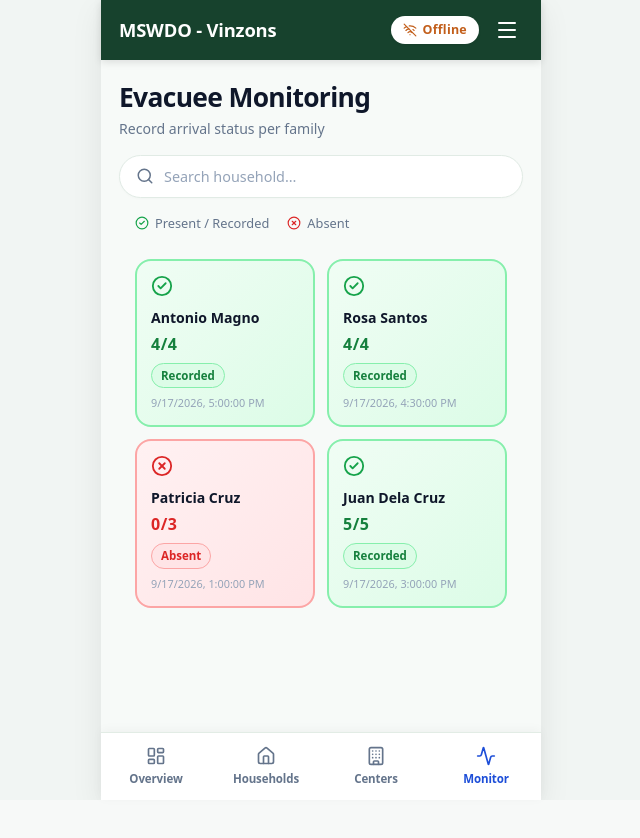
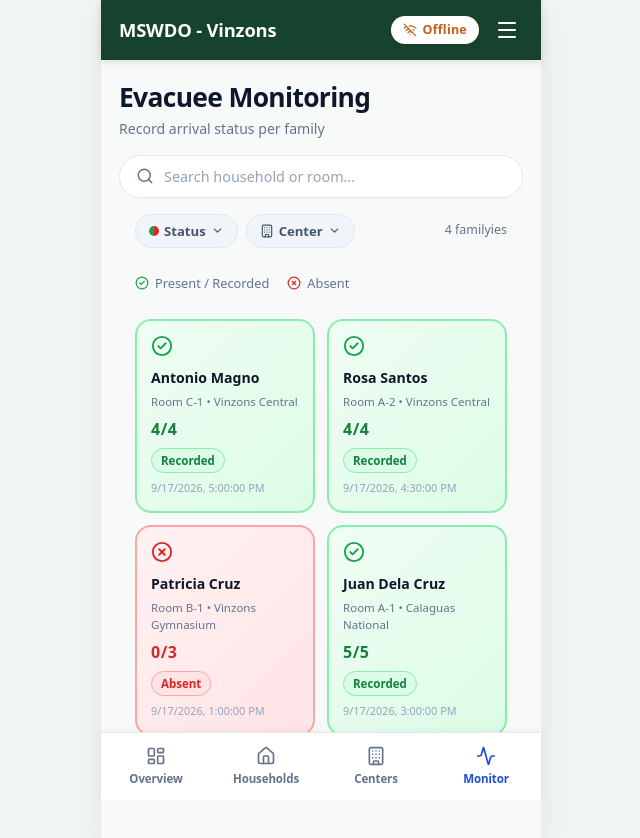
Before and after one commit to shironxiao/mswdo-vinzons, a React (Vite) app: page /mobile/monitor in a window 1280 px wide. Shown: the top 838 px of the page, without its empty margins (319-959 px from the left). Before the commit the page ends 800 px from the top, so only its background shows below. Built offline with nearby package versions, Linux system fonts and the light colour scheme.

Commit message:
filter button

```diff
--- a/src/pages/Mobile/MobileHouseholds.jsx
+++ b/src/pages/Mobile/MobileHouseholds.jsx
@@ -1,7 +1,7 @@
 import { useState, useEffect, useCallback } from 'react';
 import {
   Search, Plus, User, Edit, X, Trash2, QrCode,
-  AlertTriangle, Ticket, Printer, Filter, ChevronDown,
+  AlertTriangle, Ticket, Printer, Filter, ChevronDown, Building,
 } from 'lucide-react';
 import { QRCodeSVG } from 'qrcode.react';
 import './MobileCommon.css';
@@ -457,37 +457,43 @@ function StubIssuancePanel({ household, households, onIssue, onClose }) {
 /* ──────────────────────────────────────────────
    Filter Dropdown
    ────────────────────────────────────────────── */
-function FilterDropdown({ filterStub, filterCenter, onStub, onCenter, onClose }) {
+function StatusFilterDropdown({ value, onChange, onClose }) {
   return (
     <div className="vin-hh-filter-dropdown" onClick={(e) => e.stopPropagation()}>
       <div className="vin-hh-filter-section-title">STUB STATUS</div>
-      {['All', 'Issued', 'Not Issued'].map((opt) => (
+      {[
+        { id: 'All', label: 'All Status', dot: 'all' },
+        { id: 'Issued', label: 'Issued (Green)', dot: 'issued' },
+        { id: 'Not Issued', label: 'Not Issued (Red)', dot: 'notissued' },
+      ].map((opt) => (
         <button
-          key={opt}
+          key={opt.id}
           type="button"
-          className={`vin-hh-filter-opt ${filterStub === opt ? 'active' : ''}`}
-          onClick={() => onStub(opt)}
+          className={`vin-hh-filter-opt ${value === opt.id ? 'active' : ''}`}
+          onClick={() => { onChange(opt.id); onClose(); }}
         >
-          <span className={`vin-hh-filter-dot ${opt === 'Issued' ? 'issued' : opt === 'Not Issued' ? 'notissued' : 'all'}`} />
-          {opt}
+          <span className={`vin-hh-filter-dot ${opt.dot}`} />
+          {opt.label}
         </button>
       ))}
+    </div>
+  );
+}
 
-      <div className="vin-hh-filter-section-title" style={{ marginTop: 10 }}>EVACUATION CENTER</div>
+function CenterFilterDropdown({ value, onChange, onClose }) {
+  return (
+    <div className="vin-hh-filter-dropdown" onClick={(e) => e.stopPropagation()}>
+      <div className="vin-hh-filter-section-title">EVACUATION CENTER</div>
       {CENTERS.map((c) => (
         <button
           key={c}
           type="button"
-          className={`vin-hh-filter-opt ${filterCenter === c ? 'active' : ''}`}
-          onClick={() => onCenter(c)}
+          className={`vin-hh-filter-opt ${value === c ? 'active' : ''}`}
+          onClick={() => { onChange(c); onClose(); }}
         >
           {c}
         </button>
       ))}
-
-      <button type="button" className="vin-hh-filter-clear" onClick={() => { onStub('All'); onCenter('All Centers'); onClose(); }}>
-        Clear Filters
-      </button>
     </div>
   );
 }
@@ -500,7 +506,7 @@ export default function MobileHouseholds() {
   const [search, setSearch] = useState('');
   const [filterStub, setFilterStub] = useState('All');         // 'All' | 'Issued' | 'Not Issued'
   const [filterCenter, setFilterCenter] = useState('All Centers');
-  const [showFilter, setShowFilter] = useState(false);
+  const [openFilter, setOpenFilter] = useState(null);          // 'status' | 'center' | null
   const [selectedHousehold, setSelectedHousehold] = useState(null);
   const [modalMode, setModalMode] = useState(null);
   const [showScanner, setShowScanner] = useState(false);
@@ -592,7 +598,7 @@ export default function MobileHouseholds() {
 
   /* ── RENDER ── */
   return (
-    <div className="vin-mob-page" onClick={() => showFilter && setShowFilter(false)}>
+    <div className="vin-mob-page" onClick={() => openFilter && setOpenFilter(null)}>
 
       {/* Header */}
       <header className="vin-mob-header">
@@ -627,44 +633,65 @@ export default function MobileHouseholds() {
         <div className="vin-hh-scan-error"><AlertTriangle size={14} /> {scanError}</div>
       )}
 
-      {/* Filter bar */}
+      {/* Filter bar with separate Status and Center buttons */}
       <div className="vin-hh-filter-bar">
-        {/* Filter button */}
+        {/* Status Filter Button */}
         <div style={{ position: 'relative' }}>
           <button
             type="button"
-            className={`vin-hh-filter-btn ${activeFilters > 0 ? 'vin-hh-filter-btn--active' : ''}`}
-            onClick={(e) => { e.stopPropagation(); setShowFilter((v) => !v); }}
+            className={`vin-hh-filter-btn ${filterStub !== 'All' ? 'vin-hh-filter-btn--active' : ''}`}
+            onClick={(e) => {
+              e.stopPropagation();
+              setOpenFilter(openFilter === 'status' ? null : 'status');
+            }}
           >
-            <Filter size={15} />
-            Filter
-            {activeFilters > 0 && <span className="vin-hh-filter-badge">{activeFilters}</span>}
+            <span className={`vin-hh-filter-dot ${filterStub === 'Issued' ? 'issued' : filterStub === 'Not Issued' ? 'notissued' : 'all'}`} />
+            <span>{filterStub === 'All' ? 'Status' : filterStub}</span>
             <ChevronDown size={13} />
           </button>
 
-          {showFilter && (
-            <FilterDropdown
-              filterStub={filterStub}
-              filterCenter={filterCenter}
-              onStub={setFilterStub}
-              onCenter={setFilterCenter}
-              onClose={() => setShowFilter(false)}
+          {openFilter === 'status' && (
+            <StatusFilterDropdown
+              value={filterStub}
+              onChange={setFilterStub}
+              onClose={() => setOpenFilter(null)}
             />
           )}
         </div>
 
-        {/* Active filter chips */}
-        {filterStub !== 'All' && (
-          <span className="vin-hh-chip">
-            {filterStub}
-            <button type="button" onClick={() => setFilterStub('All')} className="vin-hh-chip-x"><X size={11} /></button>
-          </span>
-        )}
-        {filterCenter !== 'All Centers' && (
-          <span className="vin-hh-chip">
-            {filterCenter.split(' ').slice(0, 2).join(' ')}…
-            <button type="button" onClick={() => setFilterCenter('All Centers')} className="vin-hh-chip-x"><X size={11} /></button>
-          </span>
+        {/* Evacuation Center Filter Button */}
+        <div style={{ position: 'relative' }}>
+          <button
+            type="button"
+            className={`vin-hh-filter-btn ${filterCenter !== 'All Centers' ? 'vin-hh-filter-btn--active' : ''}`}
+            onClick={(e) => {
+              e.stopPropagation();
+              setOpenFilter(openFilter === 'center' ? null : 'center');
+            }}
+          >
+            <Building size={14} />
+            <span>{filterCenter === 'All Centers' ? 'Center' : filterCenter.split(' ').slice(0, 2).join(' ')}</span>
+            <ChevronDown size={13} />
+          </button>
+
+          {openFilter === 'center' && (
+            <CenterFilterDropdown
+              value={filterCenter}
+              onChange={setFilterCenter}
+              onClose={() => setOpenFilter(null)}
+            />
+          )}
+        </div>
+
+        {/* Clear Filters Button if any filter is active */}
+        {(filterStub !== 'All' || filterCenter !== 'All Centers') && (
+          <button
+            type="button"
+            className="vin-hh-clear-pill"
+            onClick={() => { setFilterStub('All'); setFilterCenter('All Centers'); }}
+          >
+            Clear <X size={11} />
+          </button>
         )}
 
         {/* Spacer + Print All */}
--- a/src/pages/Mobile/MobileMonitor.css
+++ b/src/pages/Mobile/MobileMonitor.css
@@ -1,6 +1,106 @@
 /* ===================================================
-   MobileMonitor.css — Color-coded monitoring grid
+   MobileMonitor.css — Color-coded monitoring grid & filters
    =================================================== */
+
+/* ── Filter Bar ── */
+.vin-mon-filter-bar {
+  display: flex;
+  align-items: center;
+  flex-wrap: wrap;
+  gap: 8px;
+  padding: 0 16px 10px;
+}
+
+.vin-mon-filter-btn {
+  display: inline-flex;
+  align-items: center;
+  gap: 5px;
+  background: #f1f5f9;
+  border: 1.5px solid #e2e8f0;
+  border-radius: 20px;
+  padding: 7px 13px;
+  font-size: 0.82rem;
+  font-weight: 700;
+  color: #475569;
+  cursor: pointer;
+  position: relative;
+}
+
+.vin-mon-filter-btn.active {
+  background: #0f172a;
+  color: #fff;
+  border-color: #0f172a;
+}
+
+.vin-mon-filter-dot {
+  display: inline-block;
+  width: 10px;
+  height: 10px;
+  border-radius: 50%;
+  flex-shrink: 0;
+}
+.vin-mon-filter-dot.present { background: #16a34a; }
+.vin-mon-filter-dot.absent  { background: #dc2626; }
+.vin-mon-filter-dot.all     { background: linear-gradient(90deg, #16a34a 50%, #dc2626 50%); }
+
+.vin-mon-filter-dropdown {
+  position: absolute;
+  top: calc(100% + 6px);
+  left: 0;
+  z-index: 200;
+  background: #fff;
+  border: 1.5px solid #e2e8f0;
+  border-radius: 16px;
+  padding: 12px;
+  min-width: 220px;
+  box-shadow: 0 8px 24px rgba(0,0,0,.12);
+  display: flex;
+  flex-direction: column;
+  gap: 4px;
+}
+
+.vin-mon-filter-title {
+  font-size: 0.68rem;
+  font-weight: 800;
+  color: #94a3b8;
+  letter-spacing: 0.5px;
+  padding: 4px 6px 2px;
+}
+
+.vin-mon-filter-opt {
+  display: flex;
+  align-items: center;
+  gap: 8px;
+  width: 100%;
+  background: none;
+  border: none;
+  border-radius: 10px;
+  padding: 8px 10px;
+  font-size: 0.85rem;
+  font-weight: 600;
+  color: #334155;
+  cursor: pointer;
+  text-align: left;
+}
+.vin-mon-filter-opt:hover { background: #f8fafc; }
+.vin-mon-filter-opt.active { background: #f0f9ff; color: #0369a1; font-weight: 800; }
+
+.vin-mon-clear-pill {
+  display: inline-flex;
+  align-items: center;
+  gap: 3px;
+  background: #fee2e2;
+  color: #dc2626;
+  border: 1px solid #fca5a5;
+  border-radius: 20px;
+  padding: 5px 10px;
+  font-size: 0.76rem;
+  font-weight: 700;
+  cursor: pointer;
+}
+.vin-mon-clear-pill:hover {
+  background: #fecaca;
+}
 
 /* Legend */
 .vin-mon-legend {
@@ -52,10 +152,18 @@
   color: #0f172a;
   line-height: 1.2;
 }
+
+.vin-mon-tile-loc {
+  font-size: 0.72rem;
+  color: #64748b;
+  margin-top: 1px;
+}
+
 .vin-mon-tile-ratio {
   font-size: 1rem;
   font-weight: 900;
   letter-spacing: 0.5px;
+  margin-top: 2px;
 }
 .mon-tile-present .vin-mon-tile-ratio { color: #15803d; }
 .mon-tile-absent  .vin-mon-tile-ratio { color: #dc2626; }
--- a/src/pages/Mobile/MobileMonitor.jsx
+++ b/src/pages/Mobile/MobileMonitor.jsx
@@ -1,5 +1,5 @@
 import { useState } from 'react';
-import { Search, Activity, X, Clock, CheckCircle2, XCircle } from 'lucide-react';
+import { Search, Activity, X, Clock, CheckCircle2, XCircle, ChevronDown, Building } from 'lucide-react';
 import './MobileCommon.css';
 import './MobileSubpages.css';
 import './MobileMonitor.css';
@@ -8,6 +8,8 @@ const INITIAL_MONITOR_DATA = [
   {
     id: 1,
     name: 'Antonio Magno',
+    center: 'Vinzons Central Elementary School',
+    room: 'C-1',
     ratio: '4/4',
     timestamp: '9/17/2026, 5:00:00 PM',
     status: 'Recorded',
@@ -16,6 +18,8 @@ const INITIAL_MONITOR_DATA = [
   {
     id: 2,
     name: 'Rosa Santos',
+    center: 'Vinzons Central Elementary School',
+    room: 'A-2',
     ratio: '4/4',
     timestamp: '9/17/2026, 4:30:00 PM',
     status: 'Recorded',
@@ -24,6 +28,8 @@ const INITIAL_MONITOR_DATA = [
   {
     id: 3,
     name: 'Patricia Cruz',
+    center: 'Vinzons Gymnasium',
+    room: 'B-1',
     ratio: '0/3',
     timestamp: '9/17/2026, 1:00:00 PM',
     status: 'Absent',
@@ -32,6 +38,8 @@ const INITIAL_MONITOR_DATA = [
   {
     id: 4,
     name: 'Juan Dela Cruz',
+    center: 'Calaguas National High School',
+    room: 'A-1',
     ratio: '5/5',
     timestamp: '9/17/2026, 3:00:00 PM',
     status: 'Recorded',
@@ -39,15 +47,34 @@ const INITIAL_MONITOR_DATA = [
   },
 ];
 
+const CENTERS = [
+  'All Centers',
+  'Vinzons Central Elementary School',
+  'Vinzons Gymnasium',
+  'Calaguas National High School',
+];
+
 export default function MobileMonitor() {
   const [records] = useState(INITIAL_MONITOR_DATA);
   const [search, setSearch] = useState('');
+  const [filterStatus, setFilterStatus] = useState('All');     // 'All' | 'Recorded' | 'Absent'
+  const [filterCenter, setFilterCenter] = useState('All Centers');
+  const [openFilter, setOpenFilter] = useState(null);          // 'status' | 'center' | null
   const [activeFamily, setActiveFamily] = useState(null);
   const [attendance, setAttendance] = useState({});
 
-  const filtered = records.filter((r) =>
-    r.name.toLowerCase().includes(search.toLowerCase())
-  );
+  const filtered = records.filter((r) => {
+    const matchSearch =
+      r.name.toLowerCase().includes(search.toLowerCase()) ||
+      r.room.toLowerCase().includes(search.toLowerCase());
+    const matchStatus =
+      filterStatus === 'All' ||
+      (filterStatus === 'Recorded' && r.status === 'Recorded') ||
+      (filterStatus === 'Absent' && r.status === 'Absent');
+    const matchCenter =
+      filterCenter === 'All Centers' || r.center === filterCenter;
+    return matchSearch && matchStatus && matchCenter;
+  });
 
   const openMonitoringSheet = (family) => {
     setActiveFamily(family);
@@ -62,7 +89,7 @@ export default function MobileMonitor() {
   };
 
   return (
-    <div className="vin-mob-page">
+    <div className="vin-mob-page" onClick={() => openFilter && setOpenFilter(null)}>
       {/* Header */}
       <header className="vin-mob-header">
         <div className="vin-mob-header-info">
@@ -76,11 +103,115 @@ export default function MobileMonitor() {
         <Search size={18} className="vin-mob-search-icon" />
         <input
           type="text"
-          placeholder="Search household…"
+          placeholder="Search household or room…"
           value={search}
           onChange={(e) => setSearch(e.target.value)}
           className="vin-mob-search-input"
         />
+      </div>
+
+      {/* Separate Filter Buttons Bar */}
+      <div className="vin-mon-filter-bar">
+        {/* Status Filter Button */}
+        <div style={{ position: 'relative' }}>
+          <button
+            type="button"
+            className={`vin-mon-filter-btn ${filterStatus !== 'All' ? 'active' : ''}`}
+            onClick={(e) => {
+              e.stopPropagation();
+              setOpenFilter(openFilter === 'status' ? null : 'status');
+            }}
+          >
+            <span
+              className={`vin-mon-filter-dot ${
+                filterStatus === 'Recorded'
+                  ? 'present'
+                  : filterStatus === 'Absent'
+                  ? 'absent'
+                  : 'all'
+              }`}
+            />
+            <span>{filterStatus === 'All' ? 'Status' : filterStatus === 'Recorded' ? 'Present' : 'Absent'}</span>
+            <ChevronDown size={13} />
+          </button>
+
+          {openFilter === 'status' && (
+            <div className="vin-mon-filter-dropdown" onClick={(e) => e.stopPropagation()}>
+              <div className="vin-mon-filter-title">MONITORING STATUS</div>
+              {[
+                { id: 'All', label: 'All Status', dot: 'all' },
+                { id: 'Recorded', label: 'Present / Recorded (Green)', dot: 'present' },
+                { id: 'Absent', label: 'Absent (Red)', dot: 'absent' },
+              ].map((opt) => (
+                <button
+                  key={opt.id}
+                  type="button"
+                  className={`vin-mon-filter-opt ${filterStatus === opt.id ? 'active' : ''}`}
+                  onClick={() => {
+                    setFilterStatus(opt.id);
+                    setOpenFilter(null);
+                  }}
+                >
+                  <span className={`vin-mon-filter-dot ${opt.dot}`} />
+                  {opt.label}
+                </button>
+              ))}
+            </div>
+          )}
+        </div>
+
+        {/* Evacuation Center Filter Button */}
+        <div style={{ position: 'relative' }}>
+          <button
+            type="button"
+            className={`vin-mon-filter-btn ${filterCenter !== 'All Centers' ? 'active' : ''}`}
+            onClick={(e) => {
+              e.stopPropagation();
+              setOpenFilter(openFilter === 'center' ? null : 'center');
+            }}
+          >
+            <Building size={14} />
+            <span>{filterCenter === 'All Centers' ? 'Center' : filterCenter.split(' ').slice(0, 2).join(' ')}</span>
+            <ChevronDown size={13} />
+          </button>
+
+          {openFilter === 'center' && (
+            <div className="vin-mon-filter-dropdown" onClick={(e) => e.stopPropagation()}>
+              <div className="vin-mon-filter-title">EVACUATION CENTER</div>
+              {CENTERS.map((c) => (
+                <button
+                  key={c}
+                  type="button"
+                  className={`vin-mon-filter-opt ${filterCenter === c ? 'active' : ''}`}
+                  onClick={() => {
+                    setFilterCenter(c);
+                    setOpenFilter(null);
+                  }}
+                >
+                  {c}
+                </button>
+              ))}
+            </div>
+          )}
+        </div>
+
+        {/* Clear Filters Button if any active */}
+        {(filterStatus !== 'All' || filterCenter !== 'All Centers') && (
+          <button
+            type="button"
+            className="vin-mon-clear-pill"
+            onClick={() => {
+              setFilterStatus('All');
+              setFilterCenter('All Centers');
+            }}
+          >
+            Clear <X size={11} />
+          </button>
+        )}
+
+        <span style={{ marginLeft: 'auto', fontSize: '.78rem', color: '#64748b' }}>
+          {filtered.length} family{filtered.length !== 1 ? 'ies' : ''}
+        </span>
       </div>
 
       {/* Legend */}
@@ -91,6 +222,11 @@ export default function MobileMonitor() {
 
       {/* Monitoring Grid */}
       <div className="vin-mon-grid">
+        {filtered.length === 0 && (
+          <div style={{ gridColumn: '1 / -1', textAlign: 'center', padding: '30px', color: '#94a3b8', fontSize: '.88rem' }}>
+            No families match the current filter.
+          </div>
+        )}
         {filtered.map((item) => {
           const isPresent = item.status === 'Recorded';
           return (
@@ -106,6 +242,9 @@ export default function MobileMonitor() {
                   : <XCircle size={22} />}
               </div>
               <div className="vin-mon-tile-name">{item.name}</div>
+              <div className="vin-mon-tile-loc">
+                Room {item.room} • {item.center.split(' ').slice(0, 2).join(' ')}
+              </div>
               <div className="vin-mon-tile-ratio">{item.ratio}</div>
               <div className={`vin-mon-tile-badge ${isPresent ? 'badge-present' : 'badge-absent'}`}>
                 {item.status}
@@ -124,7 +263,7 @@ export default function MobileMonitor() {
               <div>
                 <h2 className="vin-mob-sheet-title">Evacuee Monitoring</h2>
                 <span style={{ fontSize: '.78rem', color: '#64748b' }}>
-                  Vinzons Evacuation Center • Group A
+                  {activeFamily.center} • Room {activeFamily.room}
                 </span>
               </div>
               <button type="button" className="vin-mob-sheet-close" onClick={() => setActiveFamily(null)}>
```
Also changed, not shown: src/pages/Mobile/MobileHouseholds.css (+10 -15 lines).
